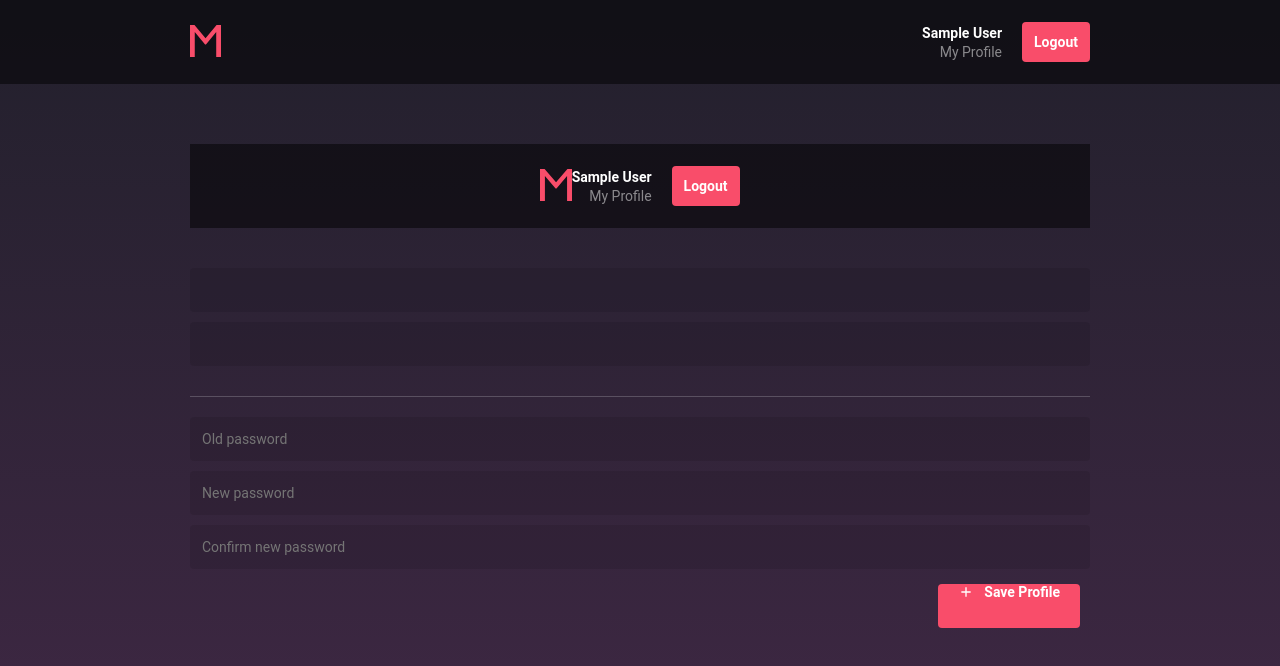
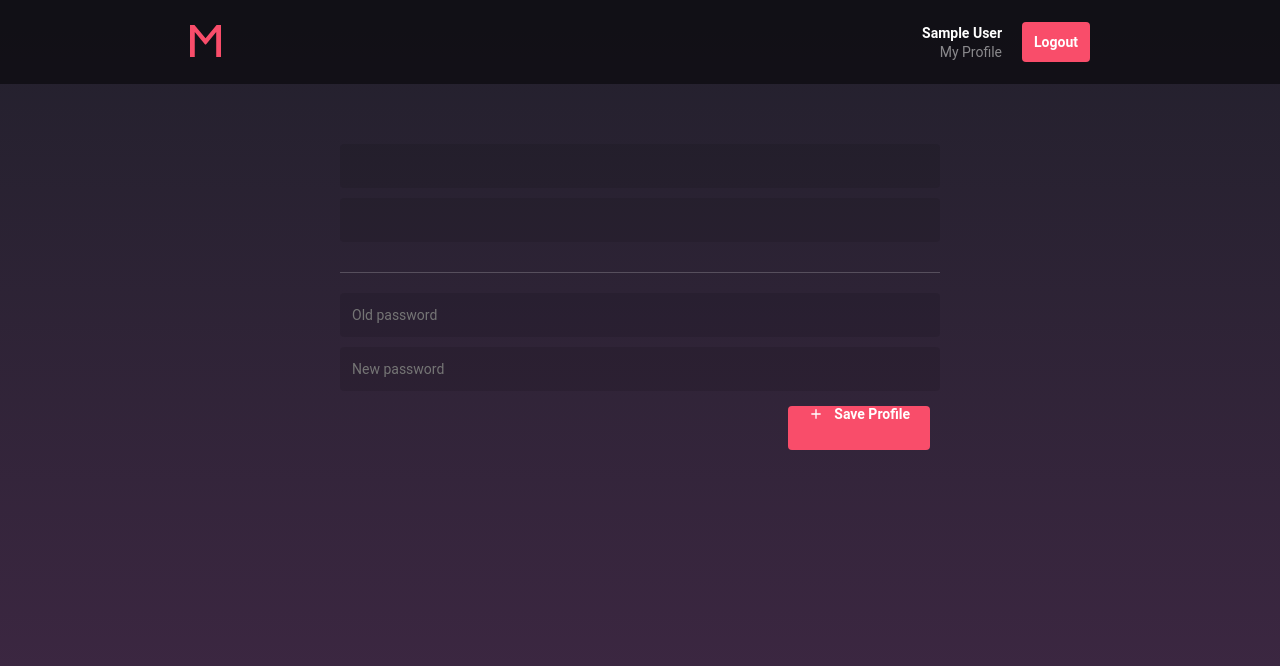
Before and after one commit to filippobarcellos/Meetapp, a React (Create React App) app in the folder frontend/: page /profile in a window 1280 px wide. Shown: the top 666 px of the page. Built offline with nearby package versions, Linux system fonts and the light colour scheme; sample sign-in values are in the browser's storage.

Commit message:
frontend - set up form handlers

```diff
--- a/frontend/package.json
+++ b/frontend/package.json
@@ -6,6 +6,7 @@
     "@testing-library/jest-dom": "^4.2.4",
     "@testing-library/react": "^9.3.2",
     "@testing-library/user-event": "^7.1.2",
+    "date-fns": "^2.14.0",
     "history": "^4.10.1",
     "immer": "^6.0.3",
     "polished": "^3.5.1",
--- a/frontend/src/Pages/Dashboard/index.js
+++ b/frontend/src/Pages/Dashboard/index.js
@@ -1,5 +1,8 @@
 import React, { useState, useEffect } from "react";
 import { Link } from "react-router-dom";
+import { parseISO, format } from "date-fns";
+import pt from "date-fns/locale/pt";
+
 import { MdAddCircleOutline } from "react-icons/md";
 import api from "../../services/api";
 
@@ -13,7 +16,16 @@ export default function Dashboard() {
   useEffect(() => {
     async function loadMeetups() {
       const { data } = await api.get("dashboard");
-      setMeetups(data);
+
+      const newData = data.map((meetup) => {
+        return {
+          ...meetup,
+          date: format(parseISO(meetup.date), "d 'de' MMMM', às ' h'h'", {
+            locale: pt,
+          }),
+        };
+      });
+      setMeetups(newData);
     }
 
     loadMeetups();
@@ -32,6 +44,7 @@ export default function Dashboard() {
       </header>
 
       <MeetupList>
+        {console.log(meetups)}
         {meetups &&
           meetups.map((meetup) => (
             <MeetupCard key={meetup._id} meetup={meetup} />
--- a/frontend/src/Pages/New/index.js
+++ b/frontend/src/Pages/New/index.js
@@ -2,8 +2,6 @@ import React from "react";
 import { useForm } from "react-hook-form";
 import { MdAdd } from "react-icons/md";
 import { MdCameraEnhance } from "react-icons/md";
-
-import DefaultLayout from "../_layouts/default";
 
 import { Form, Button, InputWrapper } from "./styles";
 
@@ -20,7 +18,7 @@ export default function New() {
   };
 
   return (
-    <DefaultLayout>
+    <>
       <Form onSubmit={handleSubmit(onSubmit)}>
         <InputWrapper>
           <input type="file" name="file" ref={register} />
@@ -47,6 +45,6 @@ export default function New() {
           <MdAdd size={16} /> Add Meetup
         </Button>
       </Form>
-    </DefaultLayout>
+    </>
   );
 }
--- a/frontend/src/Pages/Profile/index.js
+++ b/frontend/src/Pages/Profile/index.js
@@ -1,54 +1,64 @@
-import React from "react";
+import React, { useState, useContext } from "react";
 import { MdAdd } from "react-icons/md";
-import { useForm } from "react-hook-form";
-import * as yup from "yup";
+import api from "../../services/api";
 
-import DefaultLayout from "../_layouts/default";
+import { AuthContext } from "../../context/Auth";
 
 import { Form, Button } from "./styles";
 
-const ProfileSchema = yup.object().shape({
-  name: yup.string().required(),
-  email: yup.string().email().required(),
-});
-
 export default function Profile() {
-  const { register, handleSubmit, errors } = useForm({
-    validationSchema: ProfileSchema,
-    // defaultValues: {
-    //   name: profile.name,
-    //   email: profile.email,
-    // },
+  const [data, setData] = useState({
+    name: "",
+    email: "",
+    oldPassword: "",
+    password: "",
   });
 
-  const onSubmit = (data) => {};
+  const { user } = useContext(AuthContext);
+
+  // const formData = Object.assign({
+  //   name: data.name,
+  //   email: data.email
+  // }, { data.oldPassword ? {
+  //   oldPassword: data.oldPassword,
+  //   password: data.password,
+  // });
+
+  const handleChange = (e) => {
+    setData({ ...data, [e.target.name]: e.target.value });
+  };
+
+  const handleSubmit = async (e) => {
+    e.preventDefault();
+    console.log(data);
+  };
 
   return (
-    <DefaultLayout>
-      <Form onSubmit={handleSubmit(onSubmit)}>
-        <input type="text" name="name" ref={register} />
-        {errors.name && <p>{errors.name.message}</p>}
-        <input type="text" name="email" ref={register} />
-        {errors.email && <p>{errors.email.message}</p>}
+    <>
+      <Form onSubmit={handleSubmit}>
+        <input type="text" name="name" onChange={(e) => handleChange(e)} />
+
+        <input type="text" name="email" onChange={(e) => handleChange(e)} />
+
         <hr />
         <input
           type="password"
           name="oldPassword"
           placeholder="Old password"
-          ref={register}
+          onChange={(e) => handleChange(e)}
         />
+
         <input
           type="password"
           name="password"
           placeholder="New password"
-          ref={register}
+          onChange={(e) => handleChange(e)}
         />
-        <input type="password" placeholder="Confirm new password" />
 
         <Button type="submit" className="danger">
           <MdAdd size={16} /> Save Profile
         </Button>
       </Form>
-    </DefaultLayout>
+    </>
   );
 }
--- a/frontend/src/Pages/Profile/styles.js
+++ b/frontend/src/Pages/Profile/styles.js
@@ -2,9 +2,10 @@ import styled from "styled-components";
 import { darken } from "polished";
 
 export const Form = styled.form`
+  max-width: 600px;
   display: flex;
   flex-direction: column;
-  margin-top: 40px;
+  margin: 60px auto;
 
   input {
     background: rgba(0, 0, 0, 0.1);
--- a/frontend/src/components/MeetupCard/index.js
+++ b/frontend/src/components/MeetupCard/index.js
@@ -7,7 +7,7 @@ export default function MeetupCard({ meetup }) {
   return (
     <Item>
       <span>{meetup.title}</span>
-      <time>July 24, 20h</time>
+      <time>{meetup.date}</time>
       <MdChevronRight size={20} color="#fff" />
     </Item>
   );
```
Also changed, not shown: 1 other file (tests, documents, lock files or other folders).
